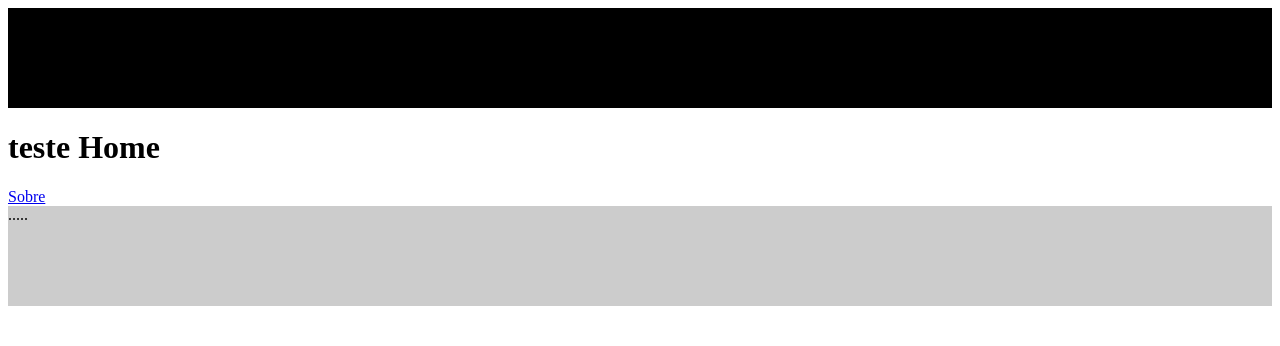
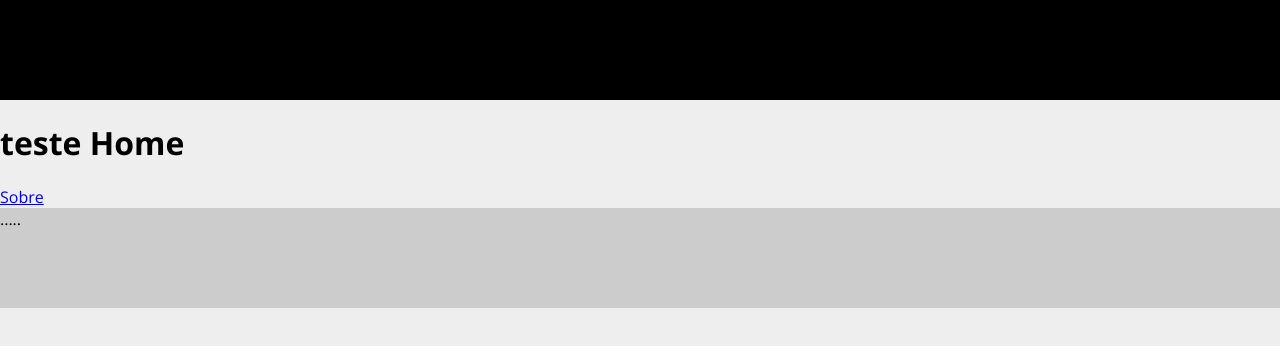
Before and after one commit to EduardoMendes418/Smile, a React (Create React App) app in the folder frontend/: page / in a window 1280 px wide. Shown: the top 346 px of the page. Built offline with nearby package versions, Linux system fonts and the light colour scheme.

Commit message:
first commit

```diff
--- a/frontend/src/App.css
+++ b/frontend/src/App.css
@@ -1,38 +1,11 @@
-.App {
-  text-align: center;
+/* Configuracao padrao */
+@import url('https://fonts.googleapis.com/css2?family=Open+Sans:wght@400;700&display=swap');
+
+*{
+  box-sizing: border-box;
 }
-
-.App-logo {
-  height: 40vmin;
-  pointer-events: none;
+body{
+  margin: 0;
+  font-family: 'Open Sans', sans-serif;
+  background-color: #eee;
 }
-
-@media (prefers-reduced-motion: no-preference) {
-  .App-logo {
-    animation: App-logo-spin infinite 20s linear;
-  }
-}
-
-.App-header {
-  background-color: #282c34;
-  min-height: 100vh;
-  display: flex;
-  flex-direction: column;
-  align-items: center;
-  justify-content: center;
-  font-size: calc(10px + 2vmin);
-  color: white;
-}
-
-.App-link {
-  color: #61dafb;
-}
-
-@keyframes App-logo-spin {
-  from {
-    transform: rotate(0deg);
-  }
-  to {
-    transform: rotate(360deg);
-  }
-}
--- a/frontend/src/App.js
+++ b/frontend/src/App.js
@@ -9,6 +9,8 @@
 //Componets Parcial
 import Header  from './components/partials/Header';
 import Footer from './components/partials/Footer';
+// App.css
+import './App.css';
 
 const Page = (props) => {
   return(
```
